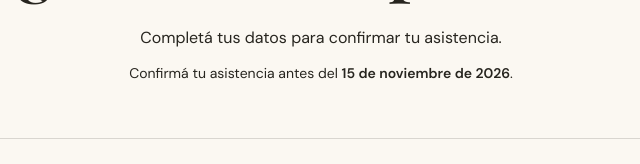
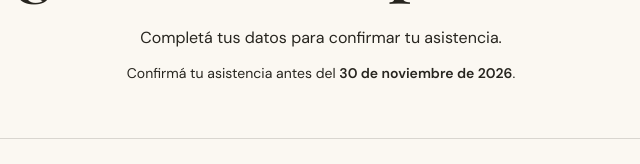
Before and after one commit to nachodonato-sys/alicia-pedro-70, a plain HTML site: page index.html in a window 1280 px wide. Shown: the part 4189-4353 px from the top of the page, 319-959 px from the left. Drawn offline with nearby package versions, Linux system fonts and the light colour scheme; a web font is replaced by a local one.

Commit message:
Add files via upload

```diff
--- a/index.html
+++ b/index.html
@@ -121,7 +121,7 @@
           <p class="kicker">RSVP</p>
           <h2>¿Nos acompañás?</h2>
           <p>Completá tus datos para confirmar tu asistencia.</p>
-          <p class="rsvp-deadline">Confirmá tu asistencia antes del <strong>15 de noviembre de 2026</strong>.</p>
+          <p class="rsvp-deadline">Confirmá tu asistencia antes del <strong>30 de noviembre de 2026</strong>.</p>
         </div>
 
         <form id="rsvpForm">
```
